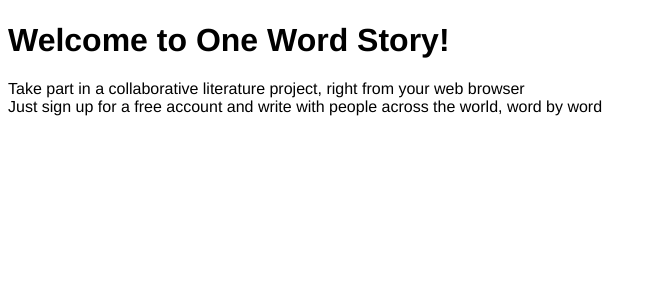
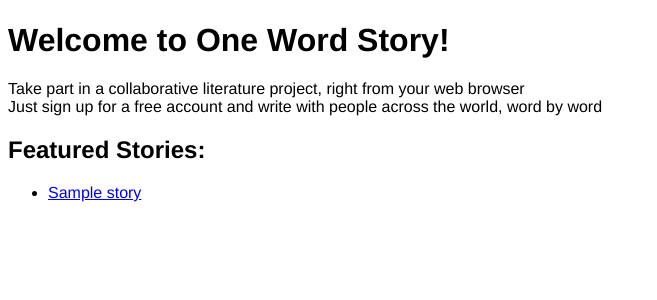
Before and after one commit to AdamClarkCode/6A_group_proj, a Django app: page / in a window 1280 px wide. Shown: the part 172-472 px from the top of the page, without its empty margins (0-657 px from the left). Run offline with Django 3.2, Linux system fonts and the light colour scheme; tables that the repository leaves empty hold one stand-in row (values such as "Sample post").

Commit message:
added featured stories to homepage

```diff
--- a/oneWordStory/views.py
+++ b/oneWordStory/views.py
@@ -37,6 +37,7 @@ def visitor_cookie_handler(request):
 
 def home(request):
     story_list = Story.objects.order_by('-likes')[:5]
+    print(story_list)
     context_dict = {}
     context_dict['featuredStories'] = story_list
 
--- a/templates/home.html
+++ b/templates/home.html
@@ -4,4 +4,12 @@
 <h1>Welcome to One Word Story!</h1>
 Take part in a collaborative literature project, right from your web browser<br />
 Just sign up for a free account and write with people across the world, word by word
+<br><h2>Featured Stories:</h2>
+<ul>
+	{%for story in featuredStories %}
+		<li>
+			<a href="{% url 'oneWordStory:show_story' story.slug %}"> {{ story.title }}</a>
+		</li>
+	{% endfor %}
+</ul>
 {% endblock %}
```
Also changed, not shown: oneWordStory/forms.py (line endings or trailing spaces).
